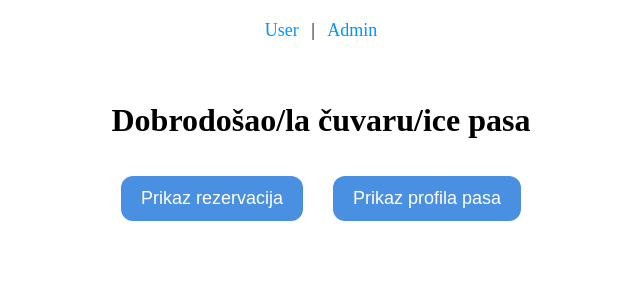
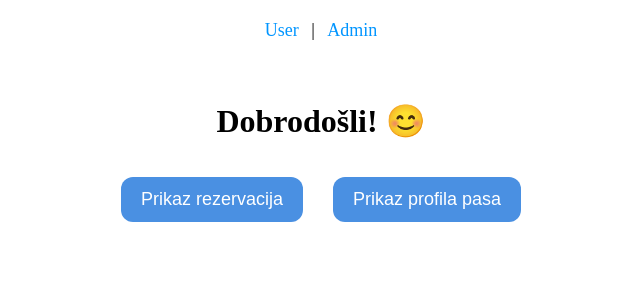
Before and after one commit to shlazaric/frontend-paw, a Vue app in the folder pawfectstay/: page /admin-home in a window 1280 px wide. Shown: the top 300 px of the page, without its empty margins (319-959 px from the left). Built offline with nearby package versions, Linux system fonts and the light colour scheme.

Commit message:
dodane izmjene

```diff
--- a/pawfectstay/src/views/admin/HomeAdmin.vue
+++ b/pawfectstay/src/views/admin/HomeAdmin.vue
@@ -1,6 +1,6 @@
 <template>
   <div class="admin-home">
-    <h1>Dobrodošao/la čuvaru/ice pasa </h1>
+    <h1>Dobrodošli!  &#128522; </h1>
 
     <div class="buttons">
       <router-link to="/admin-rezervacije">
```
